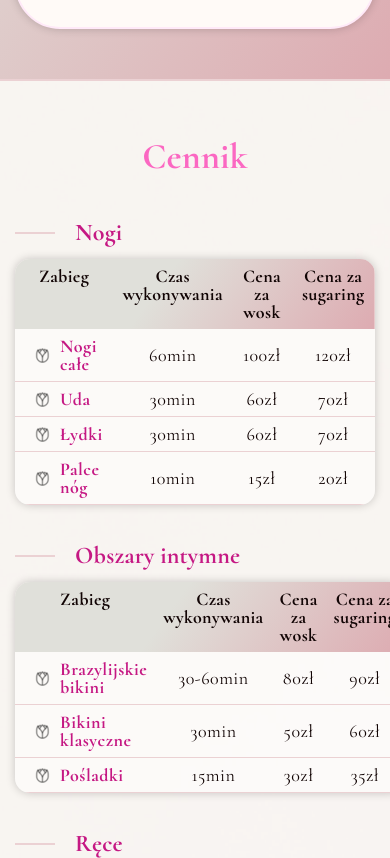
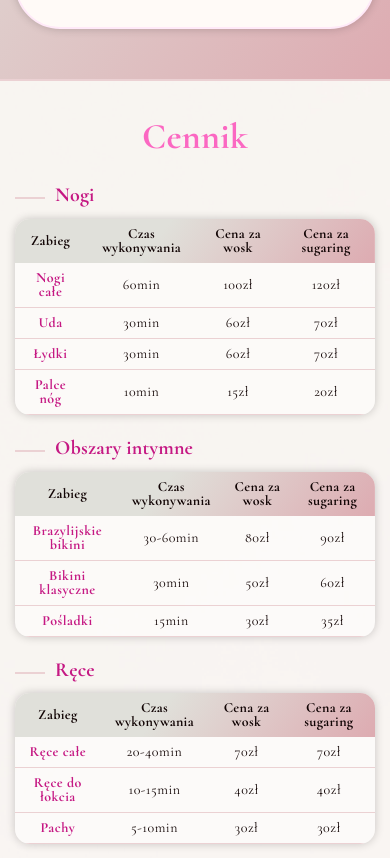
Before and after one commit to romaniso/sugar-madam, a plain HTML site: page index.html in a window 390 px wide. Shown: the part 1657-2515 px from the top of the page. Drawn offline with Linux system fonts and the light colour scheme.

Commit message:
Add responsiveness for prices tables in prices section

```diff
--- a/css/style.css
+++ b/css/style.css
@@ -82,7 +82,7 @@ body {
   font-size: 42px;
   font-weight: 700;
   line-height: calc(60 / 42 * 100%);
-  letter-spacing: 0.2px;
+  letter-spacing: 0.3px;
   color: var(--pink-color);
 }
 @media (max-width: 479px) {
@@ -436,10 +436,20 @@ body {
 }
 /* --PRICES--------------------------------------- */
 .page__prices {
+  /*padding: 100px 0;*/
+  padding: 120px 0px;
+}
+@media (max-width: 992px) {
+  .page__prices {
+    padding: 70px 0px;
+  }
+}
+@media (max-width: 479px) {
+  .page__prices {
+    padding: 30px 0px;
+  }
 }
 .prices {
-  /*margin: -50px 0 0 0;*/
-  padding: 50px 0;
   background-color: var(--cream-color);
   position: relative;
 }
@@ -460,7 +470,7 @@ body {
 }
 .prices__title {
   text-align: center;
-  /*margin: 0px 0px 10px 0px;*/
+  margin: 0px 0px 0px 0px;
 }
 .prices__type {
 }
@@ -473,9 +483,19 @@ body {
   line-height: calc(32 / 24 * 100%);
   letter-spacing: 0.2px;
   color: var(--pink-darker-color);
+  margin: 40px 60px 20px;
 }
-.type-price__name:not(:last-child) {
-  margin: 35px 60px 10px;
+@media (max-width: 767px) {
+  .type-price__name {
+    font-size: 22px;
+    margin: 20px 60px 15px;
+  }
+}
+@media (max-width: 479px) {
+  .type-price__name {
+    font-size: 20px;
+    margin: 20px 40px 10px;
+  }
 }
 .type-price__name::before {
   content: "";
@@ -486,6 +506,12 @@ body {
   width: 40px;
   height: 2px;
   background: var(--pink-lighter-color);
+}
+@media (max-width: 479px) {
+  .type-price__name::before {
+    width: 30px;
+    left: -40px;
+  }
 }
 .type-price__table {
 }
@@ -508,7 +534,7 @@ body {
   color: var(--dark-color);
   padding: 8px;
   vertical-align: top;
-  text-align: center;
+  text-align: left;
 }
 .table tbody tr td {
   font-size: 18px;
@@ -518,13 +544,39 @@ body {
   border-bottom: 1px solid var(--pink-lighter-color);
   text-align: center;
   background-color: rgba(255, 255, 255, 0.486);
+  text-align: left;
+}
+@media (max-width: 767px) {
+  .table tbody tr td,
+  .table thead tr th {
+    font-size: 16px;
+  }
+}
+@media (max-width: 479px) {
+  .table tbody tr td,
+  .table thead tr th {
+    vertical-align: middle;
+    text-align: center;
+    font-size: 14px;
+  }
+}
+.table thead tr th:first-child {
+  padding-left: 45px;
 }
 .table tbody tr td:first-child {
   font-weight: 700;
   color: var(--pink-darker-color);
   position: relative;
   padding-left: 45px;
-  text-align: left;
+  /*text-align: left;*/
+}
+
+@media (max-width: 479px) {
+  .table tbody tr td:first-child,
+  .table thead tr th:first-child {
+    text-align: center;
+    padding-left: 10px;
+  }
 }
 .table tbody tr td:first-child::before {
   position: absolute;
@@ -537,6 +589,11 @@ body {
   background: url(../images/prices/tulip2.png) 50% 50% no-repeat;
   opacity: 0.7;
 }
+@media (max-width: 479px) {
+  .table tbody tr td:first-child::before {
+    display: none;
+  }
+}
 
 /* --FOOTER---------------------------------------- */
 .footer {
--- a/index.html
+++ b/index.html
@@ -27,7 +27,7 @@
                 <a href="#services" class="menu__link">Usługi</a>
               </li>
               <li class="menu__item">
-                <a href="#price" class="menu__link">Cennik</a>
+                <a href="#prices" class="menu__link">Cennik</a>
               </li>
               <li class="menu__item">
                 <a href="#contact" class="menu__link">Kontakt</a>
@@ -48,8 +48,10 @@
                 bezboleśnie usuniesz niechcące włoski.
               </div>
               <div class="main-block__buttons">
-                <a href="" class="main-block__button">Poznaj ofertę</a>
-                <a href="" class="main-block__button main-block__button--accent"
+                <a href="#services" class="main-block__button">Poznaj ofertę</a>
+                <a
+                  href="#calendar"
+                  class="main-block__button main-block__button--accent"
                   >Umów się</a
                 >
               </div>
```
